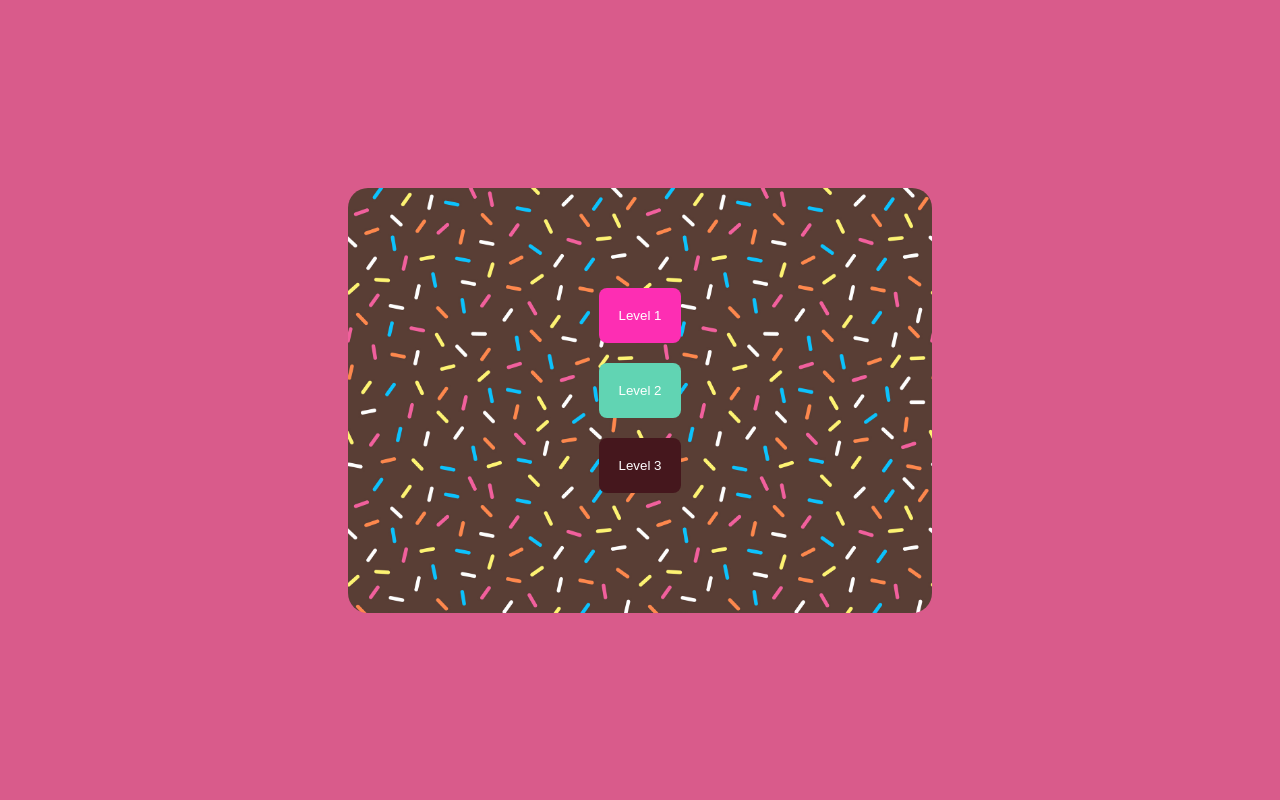
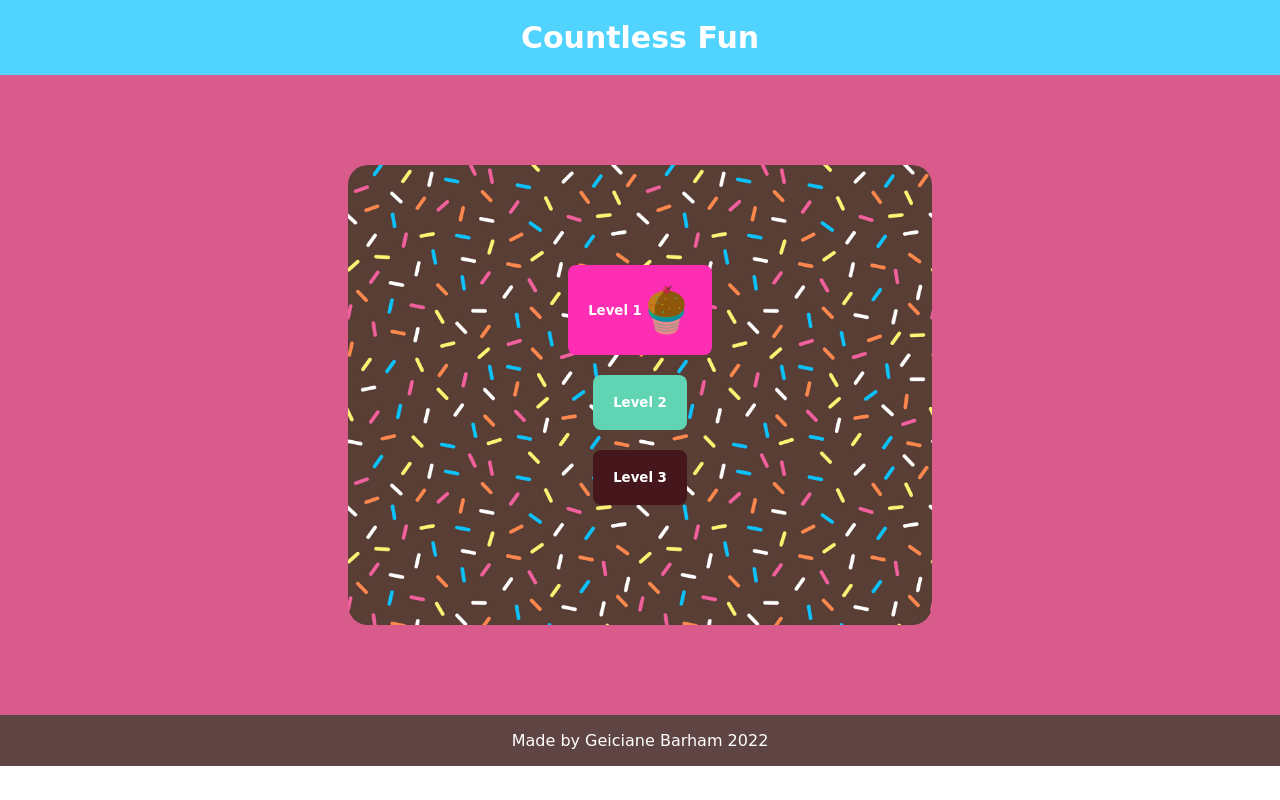
Before and after one commit to geicibarham/Count, a React (Create React App) app: page / in a window 1280 px wide. Built offline with nearby package versions, Linux system fonts and the light colour scheme.

Commit message:
adding components

```diff
--- a/package.json
+++ b/package.json
@@ -8,6 +8,8 @@
     "@testing-library/user-event": "^13.5.0",
     "react": "^18.2.0",
     "react-dom": "^18.2.0",
+    "react-router-dom": "^6.4.3",
+    "react-router": "^6.4.3",
     "react-scripts": "5.0.1",
     "sass": "^1.56.1",
     "web-vitals": "^2.1.4"
--- a/src/App.js
+++ b/src/App.js
@@ -1,10 +1,14 @@
 
 import Landing from './components/landing/landing';
+import Nav from './components/nav/Nav';
+import Footer from './components/footer/Footer';
 import './App.scss'
 function App() {
   return (
     <div className="App">
+      <Nav/>
       <Landing />
+      <Footer />
     </div>
   );
 }
--- a/src/App.scss
+++ b/src/App.scss
@@ -1 +1,8 @@
 @use "./components/landing/landing";
+@use "./components/nav/nav";
+@use "./components/footer/footer";
+@use "./components/firstGame/first";
+
+.comic {
+    font-family: "comic sans ms";
+  }
--- /dev/null
+++ b/src/components/footer/Footer.js
@@ -0,0 +1,11 @@
+import './_footer.scss'
+
+const Footer = ()=>{
+return(
+    <footer>
+    <p className='comic'>Made by Geiciane Barham 2022</p>
+    </footer>
+)
+}
+
+export default Footer;
--- /dev/null
+++ b/src/components/footer/_footer.scss
@@ -0,0 +1,8 @@
+
+
+footer {
+    display: flex;
+    justify-content: center;
+    background-color: #5f4444;
+    color:white;
+}
--- a/src/components/landing/_landing.scss
+++ b/src/components/landing/_landing.scss
@@ -1,12 +1,18 @@
 .landing {
-  min-height: 100vh;
+  min-height: 80vh;
   background-color: #ffc7c7;
   background-color: #d95b8b;
-
   display: flex;
   justify-content: center;
   align-items: center;
 
+  .comic {
+    font-family: "comic sans ms";
+  }
+
+  .btnIcon {
+    width: 50px;
+  }
   @mixin generalBtn {
     height: fit-content;
     padding: 20px;
@@ -16,7 +22,9 @@
     color: white;
     cursor: pointer;
     width: fit-content;
-
+    display: flex;
+    align-items: center;
+    font-weight: bold;
   }
 
   .firstBtn {
@@ -31,11 +39,19 @@
   .secondBtn {
     @include generalBtn;
     background-color: #61d4b3;
+    &:hover {
+      box-shadow: 0 0 10px 10px #b6f9c9;
+      box-shadow: 0 0 10px 10px rgba(105, 255, 180, 0.435);
+    }
   }
 
   .thirdBtn {
     @include generalBtn;
     background-color: #45171d;
+    &:hover {
+      box-shadow: 0 0 10px 10px #b6f9c9;
+      box-shadow: 0 0 10px 10px #45171d99;
+    }
   }
   .btn-container {
     background-image: url("../../assets/images/iStock-1143155811.jpg");
@@ -48,3 +64,9 @@
     justify-items: center;
   }
 }
+
+@media screen and (max-width: 768px) {
+  .landing {
+    min-height: 85vh;
+  }
+}
--- a/src/components/landing/landing.js
+++ b/src/components/landing/landing.js
@@ -1,12 +1,17 @@
 import './_landing.scss'
-
+import cupcake from '../../assets/images/cupcake.png'
 const Landing = ()=>{
     return (
         <section className='landing'>
             <div className='btn-container'>
-      <button className='firstBtn'>Level 1</button>
-      <button className='secondBtn'>Level 2</button>
-      <button className='thirdBtn'> Level 3</button>
+      <button
+
+       className='firstBtn comic'>
+
+        Level 1
+        <img className="btnIcon"src={cupcake} alt="cupcake icon"/></button>
+      <button className='secondBtn comic'>Level 2</button>
+      <button className='thirdBtn comic'> Level 3</button>
       </div>
       </section>
     )
--- /dev/null
+++ b/src/components/nav/Nav.js
@@ -0,0 +1,13 @@
+
+import './_nav.scss'
+const Nav = () => {
+    return (
+        <header>
+            <h1 className='comic'>
+                Countless Fun
+            </h1>
+        </header>
+    )
+}
+
+export default Nav;
--- /dev/null
+++ b/src/components/nav/_nav.scss
@@ -0,0 +1,14 @@
+header {
+    display: flex;
+    color: white;
+    background-color: #0cc2ffb7;
+    justify-content: center;
+
+    h1 {
+        font-size: 30px;
+    }
+
+    .comic {
+        font-family: "comic sans ms";
+      }
+}
```
Also changed, not shown: src/components/firstGame/Firstgame.js (added, +9 -0 lines), src/assets/images/cupcake.png (added), src/components/firstGame/_first.scss (added), 1 other file (tests, documents, lock files or other folders).
